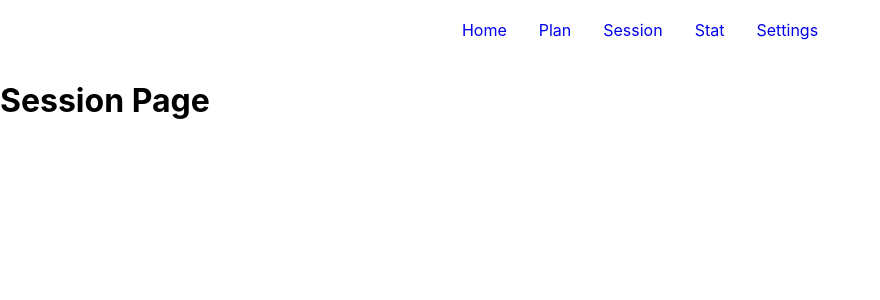
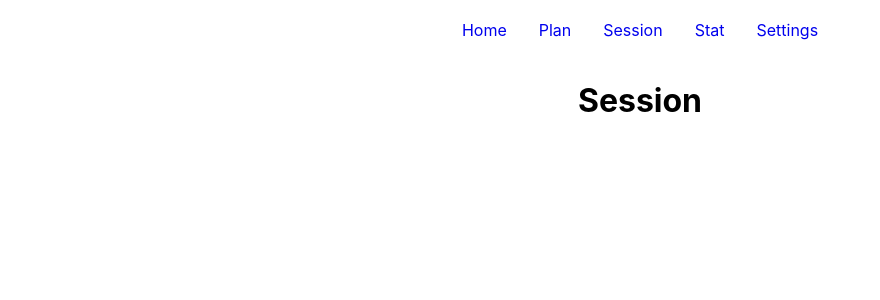
Before and after one commit to JayQkew/workout-tracking-app, a React (Create React App) app: page /session in a window 1280 px wide. Shown: the top 300 px of the page, without its empty margins (0-880 px from the left). Built offline with nearby package versions, Linux system fonts and the light colour scheme; the HTML template or start-up script is replaced by a standard one.

Commit message:
adding headers component

```diff
--- /dev/null
+++ b/src/Components/Header/Header.css
@@ -0,0 +1,6 @@
+.page-header{
+    width: 100%;
+    justify-content: center;
+    align-items: center;
+    text-align: center;
+}
--- /dev/null
+++ b/src/Components/Header/Header.jsx
@@ -0,0 +1,11 @@
+import React from "react";
+import './Header.css'
+
+function Header(prop){
+    const {page} = prop
+    return <h1 className="page-header">
+        {page}
+    </h1>
+}
+
+export default Header;
--- a/src/Pages/Desktop/Plan.jsx
+++ b/src/Pages/Desktop/Plan.jsx
@@ -1,8 +1,10 @@
 import React from "react";
+
+import Header from "../../Components/Header/Header";
 
 function Plan(){
     return(
-        <h1>Plan Page</h1>
+        <Header page='Plan'/>
     )
 }
 
--- a/src/Pages/Desktop/Session.jsx
+++ b/src/Pages/Desktop/Session.jsx
@@ -1,8 +1,9 @@
 import React from "react";
+import Header from '../../Components/Header/Header'
 
 function Session(){
     return(
-        <h1>Session Page</h1>
+        <Header page='Session'/>
     )
 }
 
--- a/src/Pages/Desktop/Stat.jsx
+++ b/src/Pages/Desktop/Stat.jsx
@@ -1,8 +1,10 @@
 import React from "react";
+
+import Header from "../../Components/Header/Header";
 
 function Stat(){
     return(
-        <h1>Stat Page</h1>
+        <Header page="Stats"/>
     )
 }
 
--- a/src/Pages/Landing.jsx
+++ b/src/Pages/Landing.jsx
@@ -1,8 +1,14 @@
-import React from "react";
+import React, { useEffect } from "react";
+import { useNavigate } from 'react-router-dom';
 
 function Landing(){
+    const navigate = useNavigate();
+    const timeoutId = setTimeout(() => {
+        navigate('/')
+    })
+
     return(
-        <h1>Landing Page</h1>
+        <h1>Lets get to <span>WORK</span></h1>
     )
 }
 
--- a/src/Pages/Settings.jsx
+++ b/src/Pages/Settings.jsx
@@ -1,8 +1,9 @@
 import React from "react";
+import Header from "../Components/Header/Header";
 
 function Settings(){
     return(
-        <h1>Settings Page</h1>
+        <Header page='Settings'/>
     )
 }
 
```
